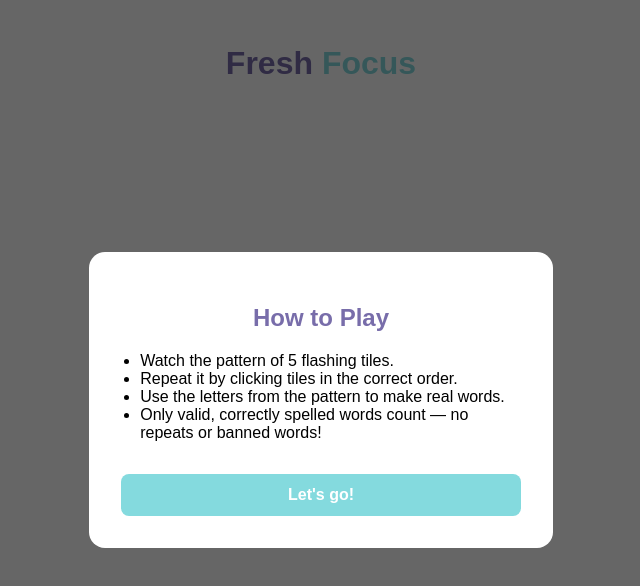
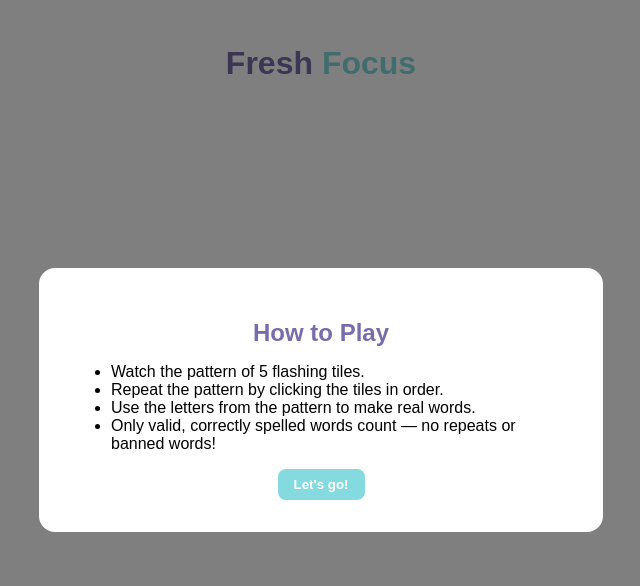
Before and after one commit to td0wns/Fresh-Focus-Start, a React (Vite) app: page / in a window 1280 px wide. Both pictures are taken after a click on the button "Let’s go!". Shown: the top 586 px of the page, without its empty margins (319-959 px from the left). Built offline with nearby package versions, Linux system fonts and the light colour scheme.

Commit message:
Update App.jsx

```diff
--- a/src/App.jsx
+++ b/src/App.jsx
@@ -17,7 +17,8 @@ const BANNED_WORDS = [
 const GRID_SIZE = 5;
 const TOTAL_TILES = GRID_SIZE * GRID_SIZE;
 
-function App({ gameStarted }) {
+function App() {
+  const [showInstructions, setShowInstructions] = useState(true);
   const [letters, setLetters] = useState([]);
   const [pattern, setPattern] = useState([]);
   const [revealed, setRevealed] = useState([]);
@@ -31,11 +32,6 @@ function App({ gameStarted }) {
   const [wordScore, setWordScore] = useState(0);
   const inputRef = useRef(null);
   const [feedback, setFeedback] = useState("");
-  const [showInstructions, setShowInstructions] = useState(true);
-
-  useEffect(() => {
-    if (gameStarted && !showInstructions) initializeGame();
-  }, [gameStarted, showInstructions]);
 
   useEffect(() => {
     if (gamePhase === "enterWords" && timer > 0) {
@@ -93,9 +89,7 @@ function App({ gameStarted }) {
         index++;
       } else {
         clearInterval(interval);
-        setTimeout(() => {
-          setGamePhase("selectTiles");
-        }, 500);
+        setTimeout(() => setGamePhase("selectTiles"), 500);
       }
     }, 800);
   };
@@ -166,40 +160,37 @@ function App({ gameStarted }) {
     if (usedPattern.length === 5) score *= 2;
     setWords(prev => [...prev, { word: raw, valid, score }]);
     if (valid) setWordScore(prev => prev + score);
-    setFeedback(valid ? `✅ "${raw}" accepted!` : "❌ Not a real word.");
+    setFeedback(valid ? `✅ \"${raw}\" accepted!` : "❌ Not a real word.");
     setWordInput("");
   };
 
   return (
     <div style={{ fontFamily: "sans-serif", padding: "1rem", textAlign: "center" }}>
       {showInstructions && (
-        <div style={{ position: "fixed", top: 0, left: 0, right: 0, bottom: 0, backgroundColor: "rgba(0,0,0,0.6)", display: "flex", alignItems: "center", justifyContent: "center", zIndex: 9999 }}>
-          <div style={{ backgroundColor: "white", padding: "2rem", borderRadius: "1rem", maxWidth: "400px", width: "100%", textAlign: "center" }}>
-            <h2 style={{ color: "#786daa" }}>How to Play</h2>
-            <ul style={{ textAlign: "left", paddingLeft: "1.2rem" }}>
+        <div style={{ position: "fixed", inset: 0, backgroundColor: "rgba(0,0,0,0.5)", display: "flex", alignItems: "center", justifyContent: "center", zIndex: 1000 }}>
+          <div style={{ backgroundColor: "white", padding: "2rem", borderRadius: "1rem", maxWidth: "500px", width: "100%" }}>
+            <h2 style={{ color: "#786daa", marginBottom: "1rem" }}>How to Play</h2>
+            <ul style={{ textAlign: "left", marginBottom: "1rem" }}>
               <li>Watch the pattern of 5 flashing tiles.</li>
-              <li>Repeat it by clicking tiles in the correct order.</li>
+              <li>Repeat the pattern by clicking the tiles in order.</li>
               <li>Use the letters from the pattern to make real words.</li>
               <li>Only valid, correctly spelled words count — no repeats or banned words!</li>
             </ul>
-            <button onClick={() => setShowInstructions(false)} style={{ marginTop: "1rem", width: "100%", padding: "0.75rem", backgroundColor: "#84dade", color: "white", border: "none", borderRadius: "0.5rem", fontWeight: "bold", fontSize: "1rem" }}>Let's go!</button>
+            <button onClick={() => { setShowInstructions(false); initializeGame(); }} style={{ padding: "0.5rem 1rem", backgroundColor: "#84dade", color: "white", border: "none", borderRadius: "0.5rem", fontWeight: "bold" }}>Let's go!</button>
           </div>
         </div>
       )}
-
       <h1 style={{ color: "#786daa" }}>Fresh <span style={{ color: "#84dade" }}>Focus</span></h1>
       <div style={{ display: "flex", justifyContent: "center", marginBottom: "1rem" }}>
         <div style={{ display: "grid", gridTemplateColumns: "repeat(5, 60px)", gap: "0.5rem" }}>
           {letters.map((letter, idx) => {
             const isRevealed = revealed[idx];
             const isFlashing = flashingTile === idx;
-            const backgroundColor = isFlashing ? "#fff" : isRevealed ? "#ddd" : "#786daa";
+            const isPattern = pattern.includes(idx);
+            const backgroundColor = isFlashing ? "#fff" : isRevealed ? (isPattern ? "#84dade" : "#ddd") : "#786daa";
             const color = isRevealed || isFlashing ? "#000" : "#fff";
             return (
-              <div
-                key={idx}
-                onClick={() => handleTileClick(idx)}
-                style={{ backgroundColor, color, width: 60, height: 60, display: "flex", justifyContent: "center", alignItems: "center", fontSize: 20, borderRadius: 8, cursor: "pointer" }}>
+              <div key={idx} onClick={() => handleTileClick(idx)} style={{ backgroundColor, color, width: 60, height: 60, display: "flex", justifyContent: "center", alignItems: "center", fontSize: 20, borderRadius: 8, cursor: "pointer" }}>
                 {isRevealed || isFlashing ? letter : ""}
               </div>
             );
@@ -218,24 +209,19 @@ function App({ gameStarted }) {
         </>
       )}
 
-      {timer === 0 && gamePhase === "enterWords" && (
+      {gamePhase === "enterWords" && timer === 0 && (
         <div style={{ position: "fixed", top: 0, left: 0, right: 0, bottom: 0, backgroundColor: "rgba(0,0,0,0.6)", display: "flex", alignItems: "center", justifyContent: "center", zIndex: 9999 }}>
           <div style={{ backgroundColor: "white", padding: "2rem", borderRadius: "1rem", maxWidth: "500px", textAlign: "left", fontFamily: "sans-serif" }}>
             <h2 style={{ textAlign: "center", color: "#786daa", marginBottom: "1rem" }}>Game Over</h2>
-            <p><strong>How to Play:</strong></p>
             <ul style={{ paddingLeft: "1.2rem" }}>
-              <li>Watch the pattern of 5 flashing tiles.</li>
-              <li>Repeat it by clicking tiles in the correct order.</li>
               <li>You earn <strong>10 points</strong> for each correct tile and an additional <strong>10 points</strong> if it's selected in the correct order.</li>
               <li>After completing the pattern, use revealed letters to enter words.</li>
               <li>Each letter from the pattern in your word gives <strong>10 points</strong>; other revealed letters give <strong>5 points</strong>.</li>
               <li>If your word uses all 5 pattern letters, the word score is doubled.</li>
               <li>No repeats or banned words allowed. Only real, valid words count.</li>
             </ul>
-            <p style={{ marginTop: "1rem" }}><strong>Your Score:</strong> {patternScore + wordScore} (Pattern: {patternScore} | Words: {wordScore})</p>
-            <button
-              onClick={() => window.location.reload()}
-              style={{ marginTop: "1rem", width: "100%", padding: "0.75rem", backgroundColor: "#84dade", color: "white", border: "none", borderRadius: "0.5rem", fontWeight: "bold", fontSize: "1rem" }}>
+            <p><strong>Your Score:</strong> {patternScore + wordScore} (Pattern: {patternScore} | Words: {wordScore})</p>
+            <button onClick={() => window.location.reload()} style={{ marginTop: "1rem", width: "100%", padding: "0.75rem", backgroundColor: "#84dade", color: "white", border: "none", borderRadius: "0.5rem", fontWeight: "bold", fontSize: "1rem" }}>
               Start New Game
             </button>
           </div>
```
